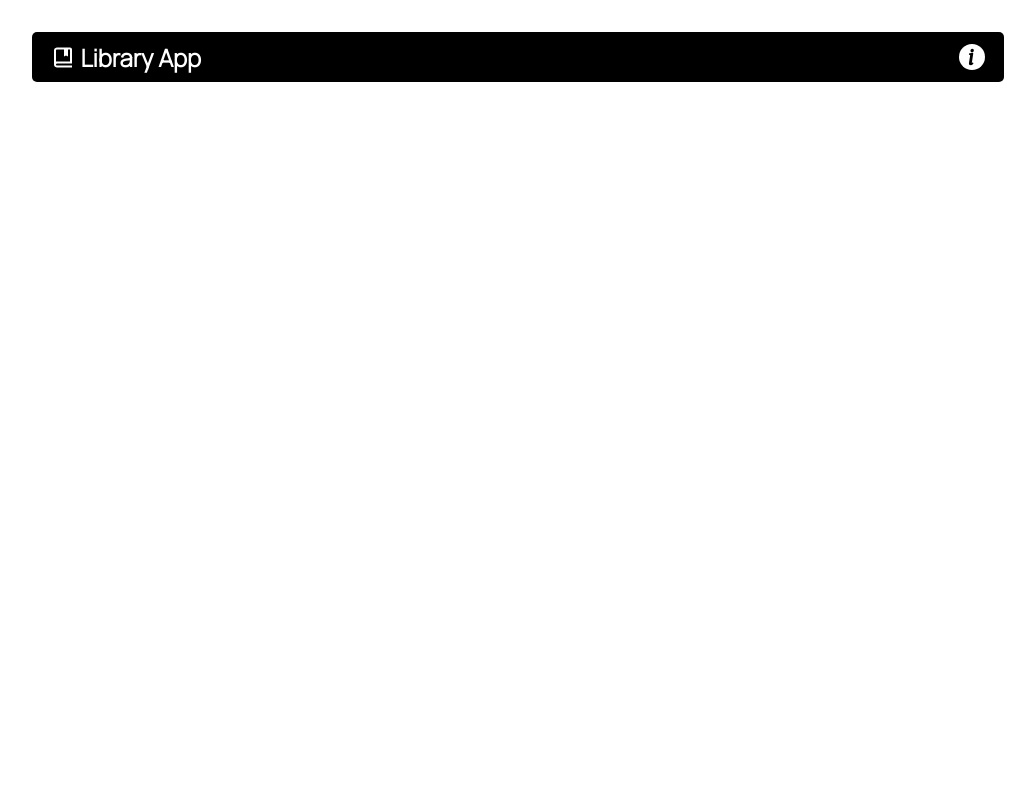
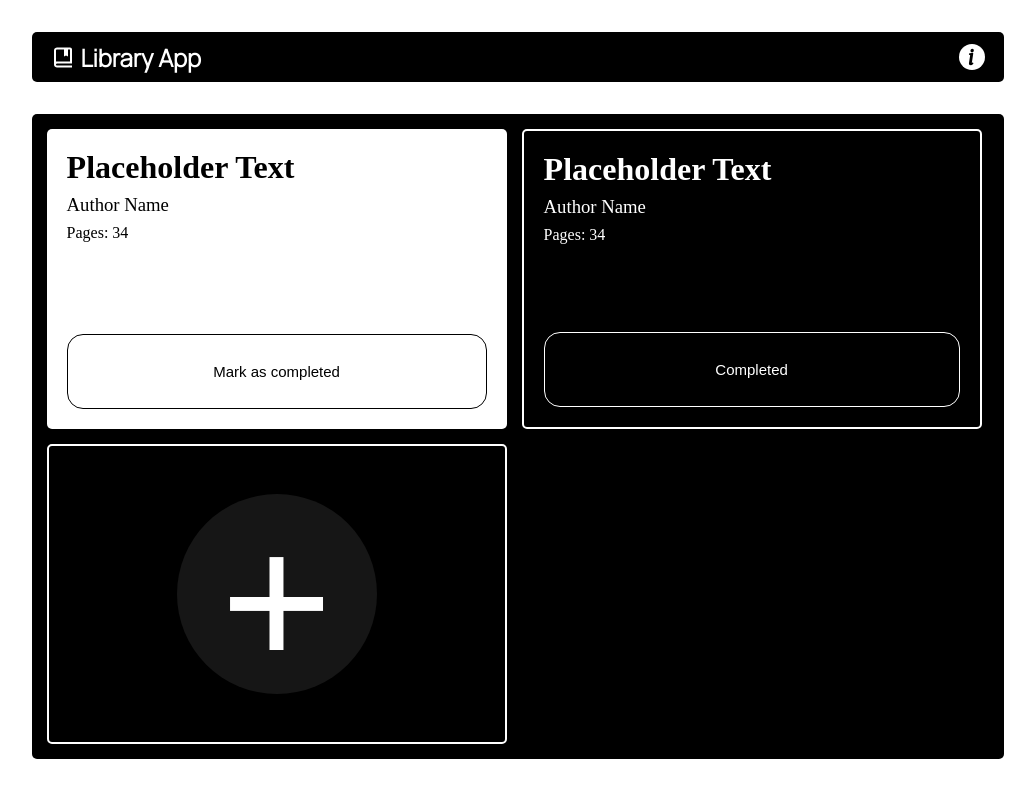
Before and after one commit to laur-ns/library-app, a plain HTML site: page index.html in a window 1280 px wide. Shown: the whole page, without its empty margins (122-1157 px from the left). Drawn offline with Linux system fonts and the light colour scheme; a web font is replaced by a local one.

Commit message:
Finish adjusting UI and layout

```diff
--- a/index.html
+++ b/index.html
@@ -9,7 +9,7 @@
     <!-- fonts -->
     <link rel="preconnect" href="https://fonts.googleapis.com">
     <link rel="preconnect" href="https://fonts.gstatic.com" crossorigin>
-    <link href="https://fonts.googleapis.com/css2?family=Manrope:wght@300&family=Merriweather:ital@1&display=swap" rel="stylesheet">
+    <link href="https://fonts.googleapis.com/css2?family=Manrope:wght@300&family=Merriweather:ital@1&family=Source+Serif+Pro:wght@300;400;600&display=swap" rel="stylesheet">
   </head>
 
   <body>
@@ -22,5 +22,27 @@
         <div class='information'>i</div>
       </button>
     </header>
+
+    <div class='body'>
+      <div class='card incomplete'>
+        <div class='text-area'>
+          <h1>Placeholder Text</h1>
+          <h3>Author Name</h3>
+          <p>Pages: 34</p>
+        </div>
+        <button>Mark as completed</button>
+      </div>
+      <div class='card complete'>
+        <div class='text-area'>
+          <h1>Placeholder Text</h1>
+          <h3>Author Name</h3>
+          <p>Pages: 34</p>
+        </div>
+        <button>Completed</button>
+      </div>
+      <div class='card complete add'>
+        <div class='plus-wrapper'>+</div>
+      </div>
+    </body>
   </body>
 </html>
--- a/style.css
+++ b/style.css
@@ -28,10 +28,6 @@ img {
   filter: invert(100%);
 }
 
-.header-title {
-
-}
-
 .info-wrapper {
   width: 26px;
   height: 26px;
@@ -60,3 +56,113 @@ img {
   margin-top: 1px;
   padding-right: 2px;
 }
+
+.body {
+  margin: 0 12vw 4vh 12vw;
+  background-color: black;
+  padding: 15px;
+  border-radius: 5px;
+  display: flex;
+  flex-flow: row wrap;
+  gap: 15px;
+}
+
+.card {
+  width: 32%;
+  min-width: 405px;
+  max-width: 460px;
+  flex-grow: 1;
+  height: 300px;
+  border-radius: 5px;
+  display: flex;
+  flex-direction: column;
+  padding: 20px;
+  cursor: pointer;
+  font-family: 'Source Serif Pro', serif;
+  justify-content: space-between;
+}
+
+.text-area {
+  display: flex;
+  flex-direction: column;
+  gap: 8px;
+}
+
+.card.complete {
+  background-color:black;
+  border: 2px solid white;
+  color: white;
+}
+
+.card.incomplete {
+  background-color: white;
+  color: black;
+}
+
+.card.complete:hover {
+  background-color:rgb(26, 26, 26);
+}
+
+.card.incomplete:hover {
+  background-color: rgb(248, 248, 248);
+}
+
+.card h1 {
+  font-weight: 600;
+}
+
+.card h3 {
+  font-weight: 300;
+}
+
+.card button {
+  height: 75px;
+  flex-shrink: 1;
+  border-radius:16px;
+  font-size: 15px;
+  font-weight: 300;
+  transition: background-color 0.15s;
+}
+
+.incomplete button {
+  background-color: white;
+  border: 1px solid black;
+}
+
+.incomplete button:hover {
+  background-color: black;
+  color: white;
+  cursor: pointer;
+}
+
+.complete button {
+  background-color: black;
+  border: 1px solid white;
+  color: white;
+}
+
+.complete button:hover {
+  background-color: white;
+  color: black;
+  cursor: pointer;
+}
+
+.card.add {
+  display: flex;
+  justify-content: center;
+  align-items: center;
+}
+
+.card .plus-wrapper {
+  background-color: rgb(22, 22, 22);
+  color: white;
+  width: 200px;
+  height: 200px;
+  padding-top: 17px;
+  border-radius: 100%;
+  display: flex;
+  justify-content: center;
+  align-items: center;
+  font-size: 200px;
+  font-weight: 900;
+}
```
